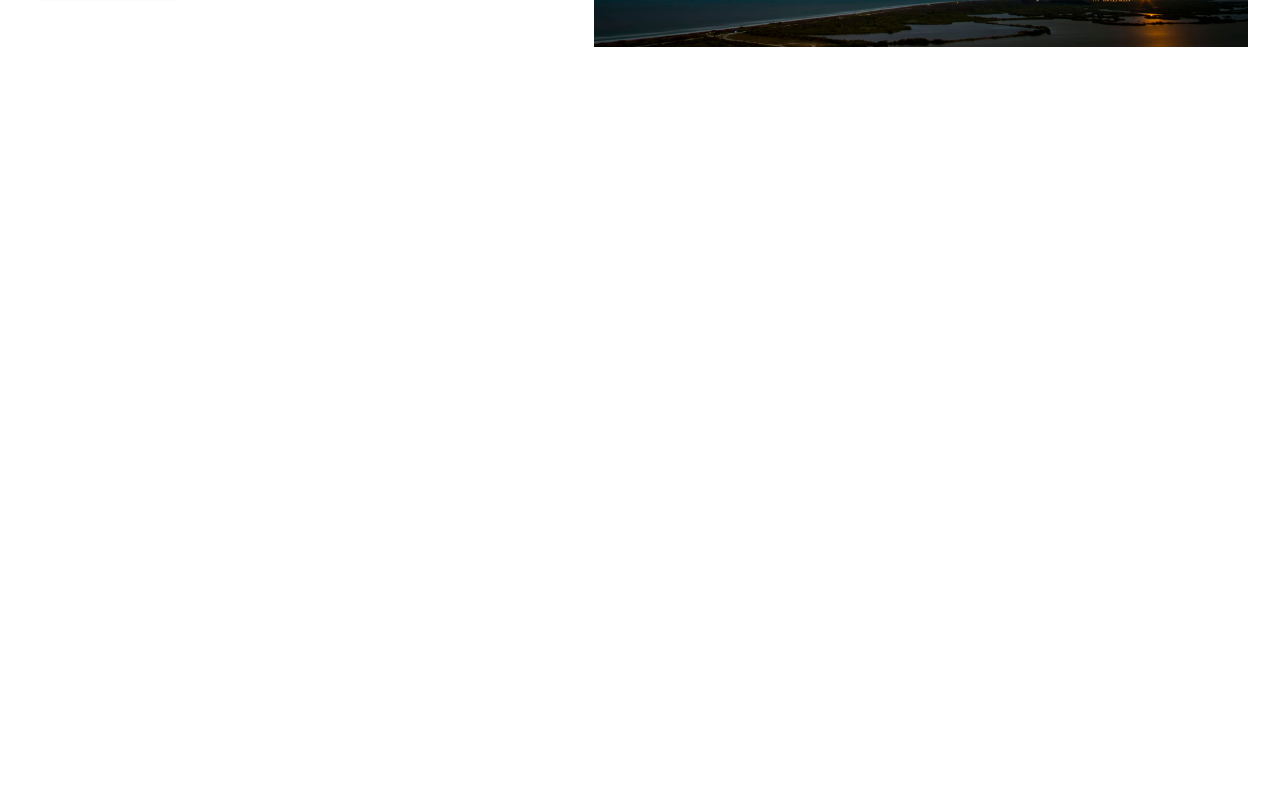
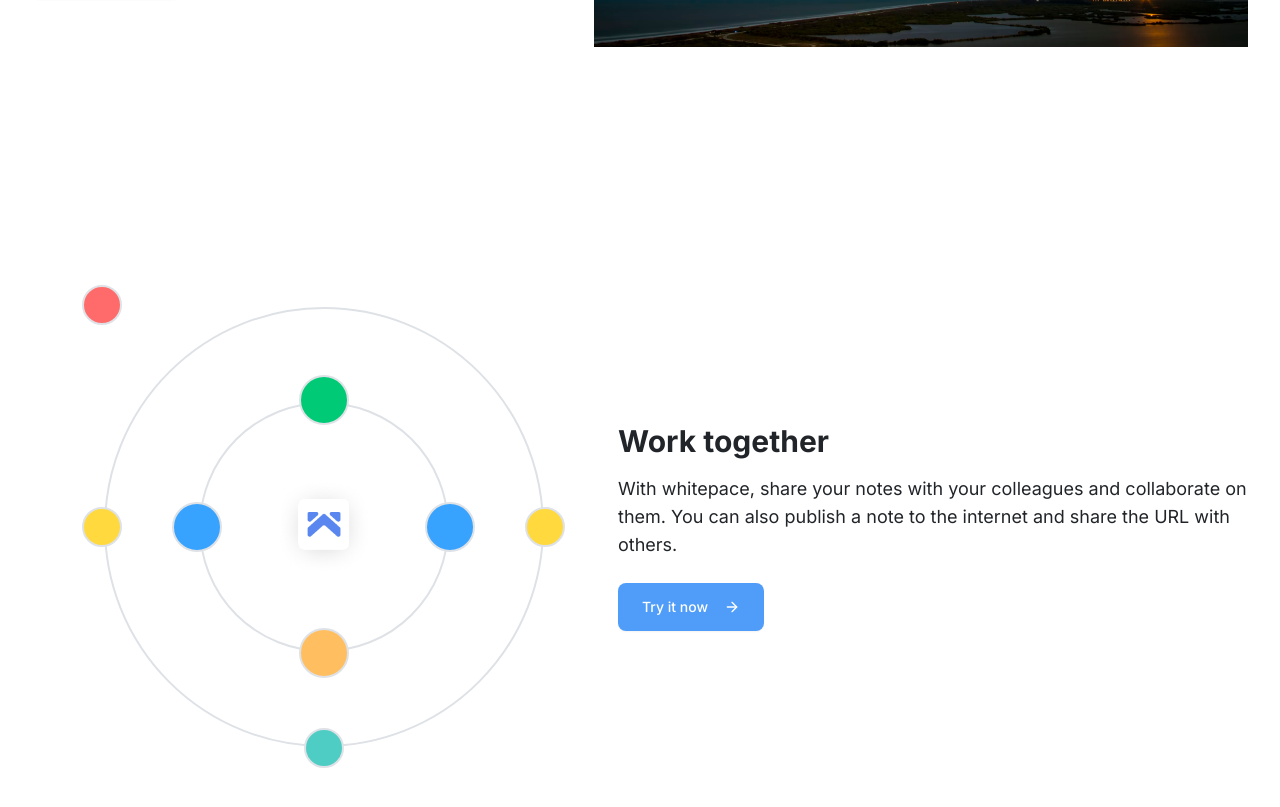
Before and after one commit to MarkMPW/whitespace, a Next.js app: page / in a window 1280 px wide. Shown: the part 1280-2087 px from the top of the page. Before the commit the page ends 1407 px from the top, so only its background shows below. Built offline with nearby package versions, Linux system fonts and the light colour scheme.

Commit message:
mock work management

```diff
--- a/app/page.tsx
+++ b/app/page.tsx
@@ -1,6 +1,7 @@
 import Content from "@/components/Content";
 import HeroSection from "@/components/HeroSection";
 import Navbar from "@/components/Navbar";
+import WorkManagement from "@/components/WorkManagement";
 
 export default function Home() {
   return (
@@ -8,6 +9,7 @@ export default function Home() {
       <Navbar />
       <HeroSection />
       <Content />
+      <WorkManagement />
     </section>
   );
 }
--- /dev/null
+++ b/components/WorkManagement.tsx
@@ -0,0 +1,48 @@
+import { ArrowRight } from "lucide-react";
+import React from "react";
+import { Button } from "./ui/button";
+import Image from "next/image";
+
+const WorkManagement = () => {
+  return (
+    <div className='md:p-8 px-3 h-screen flex items-center justify-center'>
+      <div className='flex justify-between items-center w-full'>
+        <div className='relative flex items-center justify-center w-[583px] h-[583px]'>
+          <div className='absolute border-2 rounded-full size-[440px]'></div>
+          <div className='absolute border-2 rounded-full size-[250px]'></div>
+
+          <div className='absolute top-[140px] border-2 rounded-full size-[50px] bg-[#00CA75]'></div>
+          <div className='absolute bottom-[140px] border-2 rounded-full size-[50px] bg-[#FFBF60]'></div>
+          <div className='absolute left-[140px] border-2 rounded-full size-[50px] bg-[#37A3FF]'></div>
+          <div className='absolute right-[140px] border-2 rounded-full size-[50px] bg-[#37A3FF]'></div>
+
+          <div className='absolute top-[50px] left-[50px] border-2 rounded-full size-[40px] bg-[#FF6B6B]'></div>
+          <div className='absolute bottom-[50px] border-2 rounded-full size-[40px] bg-[#4ECDC4]'></div>
+          <div className='absolute left-[50px] border-2 rounded-full size-[40px] bg-[#FFD93D]'></div>
+          <div className='absolute right-[50px] border-2 rounded-full size-[40px] bg-[#FFD93D]'></div>
+
+          <Image
+            src="/icons/white-space-icon.png"
+            alt="Whitepace"
+            width={100}
+            height={100}
+            className="relative z-10"
+          />
+        </div>
+        <div className='text-center md:text-left max-w-[630px]'>
+          <h1 className="text-3xl font-bold mb-4">Work together</h1>
+          <p className="text-lg mb-6">
+            With whitepace, share your notes with your colleagues and
+            collaborate on them. You can also publish a note to the internet and
+            share the URL with others.
+          </p>
+          <Button size="xl" className="bg-primary-light text-white">
+            Try it now <ArrowRight className="ml-2" />
+          </Button>
+        </div>
+      </div>
+    </div>
+  );
+};
+
+export default WorkManagement;
```
